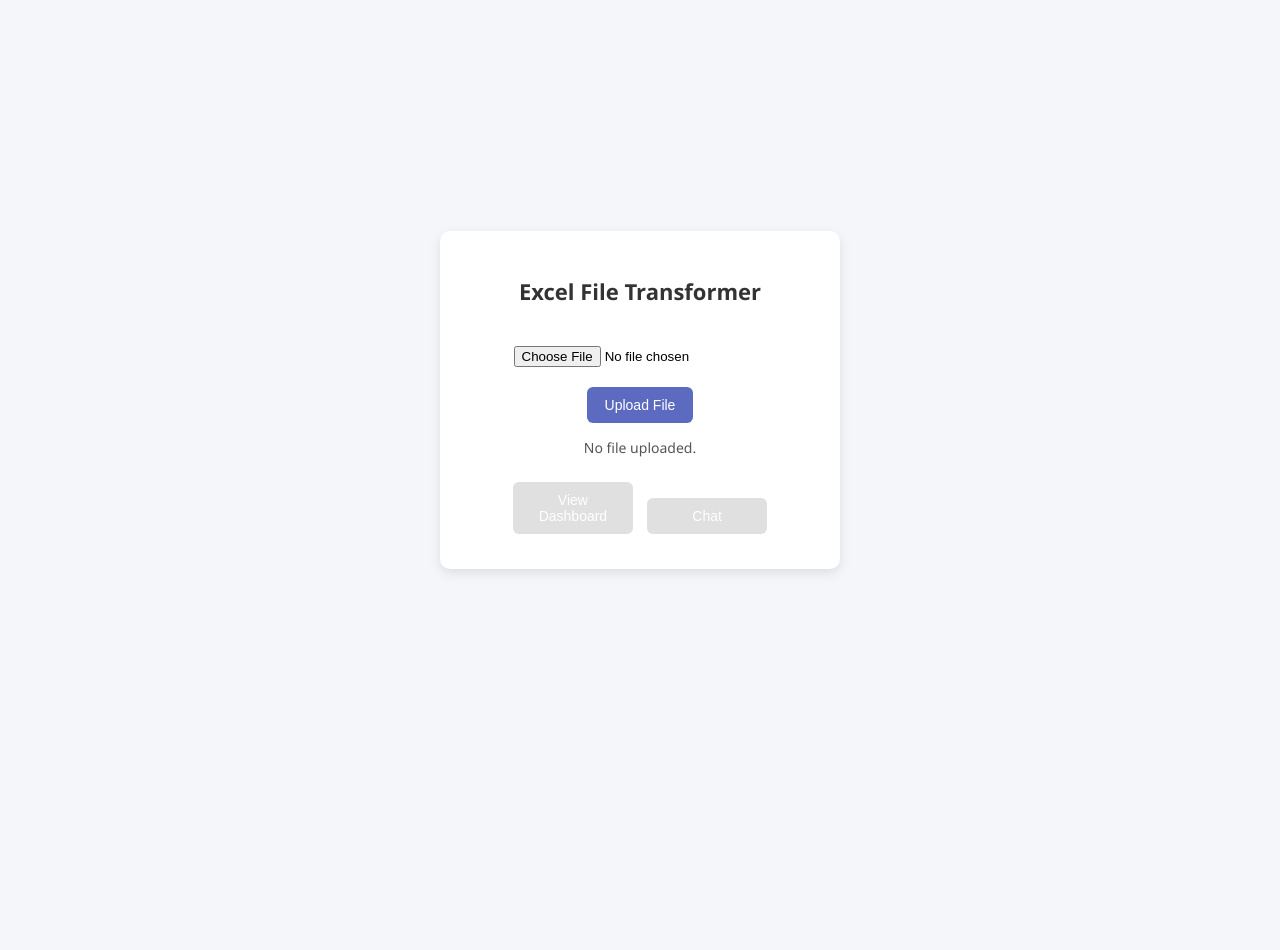
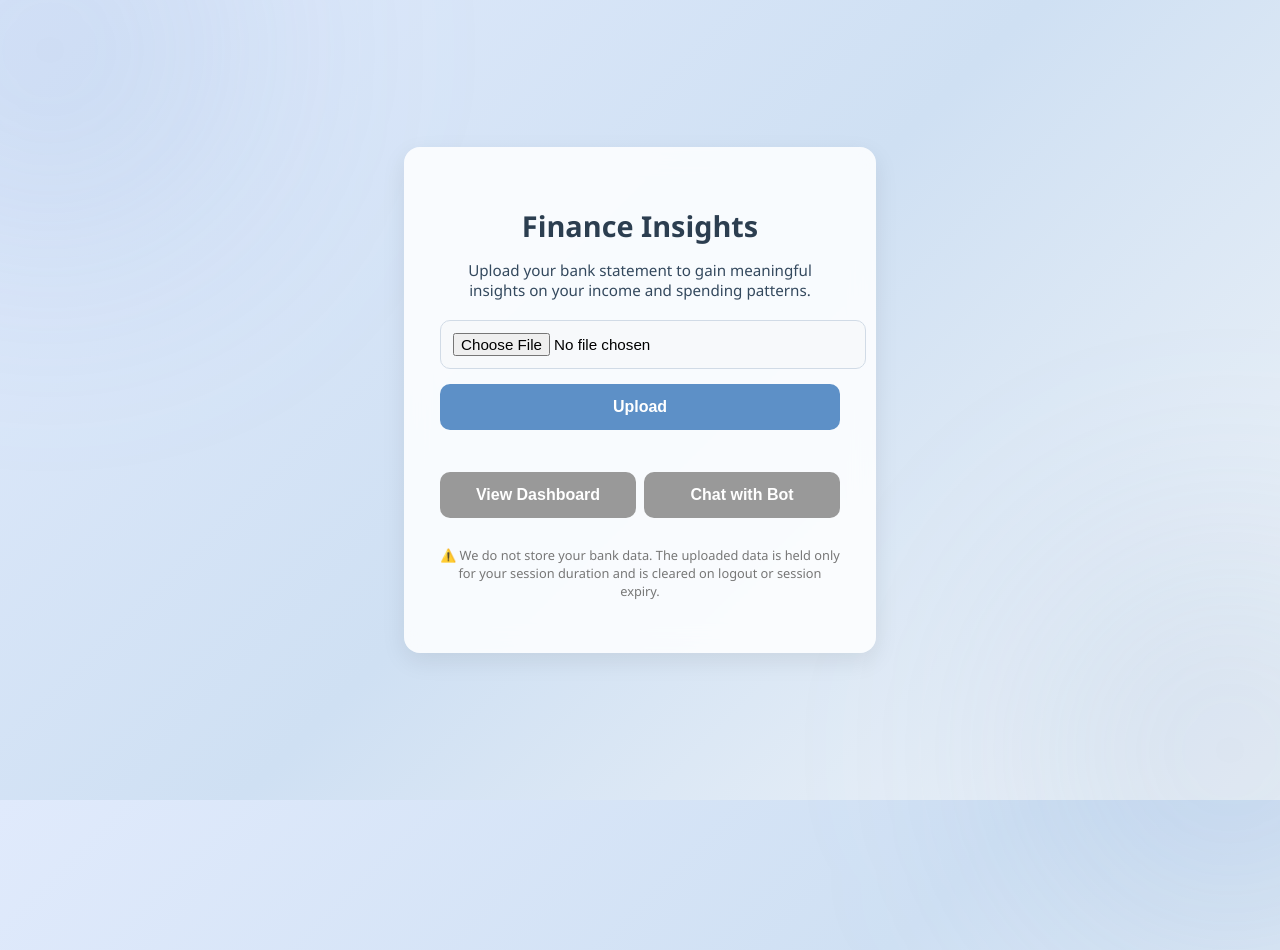
Before and after one commit to sanjeet-mahato/Projects, a Flask app: page / in a window 1280 px wide; the page is wider, and only the part inside the window is pictured. Before the commit the page ends 573 px from the top of that part, so only its background shows below. Run offline with Flask 3, Linux system fonts and the light colour scheme; parts of the project's set-up code (start-up, migrations or seed data) failed here and were passed over.

Commit message:
Updating index page style

```diff
--- a/Finance Insights/app/static/css/index.css
+++ b/Finance Insights/app/static/css/index.css
@@ -1,68 +1,134 @@
+/* Body and background */
 body {
-  font-family: 'Segoe UI', sans-serif;
-  background: #f5f6fa;
+  font-family: 'Segoe UI', 'Poppins', sans-serif;
+  margin: 0;
+  min-height: 100vh;
   display: flex;
   justify-content: center;
   align-items: center;
-  height: 100vh;
-  margin: 0;
+  background: linear-gradient(135deg, #e0eafc 0%, #cfe0f3 50%, #f0f4f8 100%);
+  position: relative;
+  overflow: hidden;
 }
 
-.container {
-  background: white;
-  padding: 30px 40px;
-  border-radius: 10px;
-  box-shadow: 0 4px 12px rgba(0,0,0,0.1);
+/* Subtle floating shapes for gentle accent */
+body::before, body::after {
+  content: '';
+  position: absolute;
+  width: 400px;
+  height: 400px;
+  border-radius: 50%;
+  background: rgba(93,144,199,0.15);
+  filter: blur(120px);
+  z-index: 0;
+}
+body::before { top: -150px; left: -150px; }
+body::after { bottom: -150px; right: -150px; }
+
+/* Card */
+.upload-card {
+  position: relative;
+  z-index: 1;
+  background: rgba(255,255,255,0.85);
+  backdrop-filter: blur(12px);
+  padding: 40px 36px;
+  border-radius: 16px;
+  width: 400px;
   text-align: center;
-  width: 320px;
+  box-shadow: 0 8px 24px rgba(0,0,0,0.08);
+  transition: transform 0.3s, box-shadow 0.3s;
+}
+.upload-card:hover {
+  transform: translateY(-3px);
+  box-shadow: 0 12px 32px rgba(0,0,0,0.12);
 }
 
-h1 {
+/* Heading */
+.upload-card h1 {
+  font-size: 1.8rem;
+  color: #2c3e50;
+  margin-bottom: 14px;
+  font-weight: 600;
+}
+.upload-card p.subtext {
+  font-size: 0.95rem;
+  color: #34495e;
   margin-bottom: 20px;
-  font-size: 22px;
-  color: #333;
 }
 
-input[type="file"] {
-  margin: 20px 0;
+/* File input */
+.upload-card input[type="file"] {
+  width: 100%;
+  padding: 12px;
+  margin-bottom: 15px;
+  border-radius: 10px;
+  border: 1.5px solid #d1dbe6;
+  background: #f7f9fb;
+  font-size: 0.95rem;
 }
 
-button {
-  padding: 10px 18px;
+/* Buttons */
+.upload-card button {
+  width: 100%;
+  padding: 14px;
+  background: #5d90c7;
+  color: #fff;
   border: none;
-  border-radius: 6px;
+  border-radius: 10px;
+  font-size: 1rem;
+  font-weight: 600;
   cursor: pointer;
-  font-weight: 500;
-  font-size: 14px;
+  transition: background 0.3s, box-shadow 0.3s;
+  margin-bottom: 10px;
+}
+.upload-card button:hover:not(:disabled) {
+  background: #4b7ab8;
+  box-shadow: 0 6px 20px rgba(0,0,0,0.12);
+}
+.upload-card button:disabled {
+  background: #999;
+  cursor: not-allowed;
 }
 
-#uploadBtn {
-  background-color: #5c6bc0;
-  color: white;
+/* Status message */
+#statusMsg {
+  font-size: 0.9rem;
+  color: #2c3e50;
+  min-height: 20px;
+  margin-bottom: 12px;
 }
 
-#uploadBtn:hover {
-  background-color: #3f51b5;
+/* Actions (View Dashboard / Chat) */
+.actions {
+  display: flex;
+  justify-content: space-between;
+  gap: 8px;
+}
+.actions button {
+  flex: 1;
 }
 
-.actions {
-  margin-top: 20px;
+/* Disclaimer */
+.upload-card .disclaimer {
+  font-size: 0.8rem;
+  color: #777;
+  margin-top: 18px;
 }
 
-.actions button {
-  background-color: #ccc;
-  color: white;
-  margin: 5px;
-  width: 120px;
+/* Loading spinner */
+.upload-card .loading {
+  display: none;
+  margin: 10px auto;
+  width: 32px;
+  height: 32px;
+  border: 4px solid #d1dbe6;
+  border-top: 4px solid #5d90c7;
+  border-radius: 50%;
+  animation: spin 1s linear infinite;
 }
+@keyframes spin { 0% { transform: rotate(0deg);} 100% { transform: rotate(360deg);} }
 
-.actions button:disabled {
-  cursor: not-allowed;
-  opacity: 0.6;
+/* Responsive */
+@media (max-width: 450px) {
+  .upload-card { width: 90vw; padding: 32px 5vw; }
 }
-
-#status {
-  margin-top: 15px;
-  color: #555;
-  font-size: 14px;
-}
--- a/Finance Insights/app/static/js/index.js
+++ b/Finance Insights/app/static/js/index.js
@@ -1,11 +1,11 @@
-document.getElementById("uploadBtn").addEventListener("click", async () => {
-  const fileInput = document.getElementById("fileInput");
-  const status = document.getElementById("status");
-  const dashboardBtn = document.getElementById("dashboardBtn");
-  const chatBtn = document.getElementById("chatBtn");
+function uploadFile() {
+    const fileInput = document.getElementById("excelFile");
+    const statusMsg = document.getElementById("statusMsg");
+    const viewBtn = document.getElementById("viewDashboard");
+    const chatBtn = document.getElementById("chatBot");
 
     if (!fileInput.files.length) {
-    status.textContent = "Please select a file first.";
+        statusMsg.textContent = "Please select a file!";
         return;
     }
 
@@ -13,34 +13,23 @@
     const formData = new FormData();
     formData.append("file", file);
 
-  status.textContent = "Uploading...";
+    statusMsg.textContent = "Uploading...";
+    viewBtn.disabled = true;
+    chatBtn.disabled = true;
 
-  try {
-    const response = await fetch("/upload", {
-      method: "POST",
-      body: formData
+    fetch("/upload", { method: "POST", body: formData })
+        .then(res => res.json())
+        .then(data => {
+            if (data.status === "success") {
+                statusMsg.textContent = "Upload and analysis complete!";
+                viewBtn.disabled = false;
+                chatBtn.disabled = false;
+            } else {
+                statusMsg.textContent = "Error: " + data.message;
+            }
+        })
+        .catch(err => {
+            statusMsg.textContent = "Upload failed. Try again.";
+            console.error(err);
         });
-
-    status.textContent = "Loading...";
-
-    const result = await response.json();
-
-    if (result.status === "success") {
-      status.textContent = `Upload complete! ${result.total_months} months processed.`;
-      dashboardBtn.disabled = false;
-      chatBtn.disabled = false;
-      dashboardBtn.style.backgroundColor = "#4caf50";
-      chatBtn.style.backgroundColor = "#4caf50";
-
-      // Store JSON in sessionStorage if needed for frontend preview
-      sessionStorage.setItem("transformedJson", JSON.stringify(result));
-
-    } else {
-      status.textContent = "Error: " + result.message;
 }
-
-  } catch (err) {
-    console.error(err);
-    status.textContent = "Error uploading file.";
-  }
-});
--- a/Finance Insights/app/templates/index.html
+++ b/Finance Insights/app/templates/index.html
@@ -1,26 +1,35 @@
 <!DOCTYPE html>
 <html lang="en">
 <head>
-  <meta charset="UTF-8">
-  <meta name="viewport" content="width=device-width, initial-scale=1.0">
-  <title>Data Transformer</title>
-  <link rel="stylesheet" href="{{ url_for('static', filename='css/index.css') }}">
+<meta charset="UTF-8">
+<meta name="viewport" content="width=device-width, initial-scale=1.0">
+<title>Finance Insights</title>
+<link rel="stylesheet" href="{{ url_for('static', filename='css/index.css') }}">
 </head>
 <body>
+<div class="background">
   <div class="container">
-    <h1>Excel File Transformer</h1>
+    <div class="upload-card">
+      <h1>Finance Insights</h1>
+      <p class="subtext">Upload your bank statement to gain meaningful insights on your income and spending patterns.</p>
 
-    <input type="file" id="fileInput" accept=".xlsx,.xls" />
-    <button id="uploadBtn">Upload File</button>
+      <input type="file" id="excelFile" accept=".xlsx,.xls">
+      <button id="uploadBtn" onclick="uploadFile()">Upload</button>
 
-    <p id="status">No file uploaded.</p>
+      <div id="statusMsg"></div>
 
-    <div class="actions">
-      <button id="dashboardBtn" disabled>View Dashboard</button>
-      <button id="chatBtn" disabled>Chat</button>
+      <div class="actions">
+        <button id="viewDashboard" disabled>View Dashboard</button>
+        <button id="chatBot" disabled>Chat with Bot</button>
+      </div>
+
+      <p class="disclaimer">
+        ⚠️ We do not store your bank data. The uploaded data is held only for your session duration and is cleared on logout or session expiry.
+      </p>
     </div>
   </div>
+</div>
 
-  <script src="{{ url_for('static', filename='js/index.js') }}"></script>
+<script src="{{ url_for('static', filename='js/index.js') }}"></script>
 </body>
 </html>
```
Lines whose indentation alone changed are shown as unchanged.
